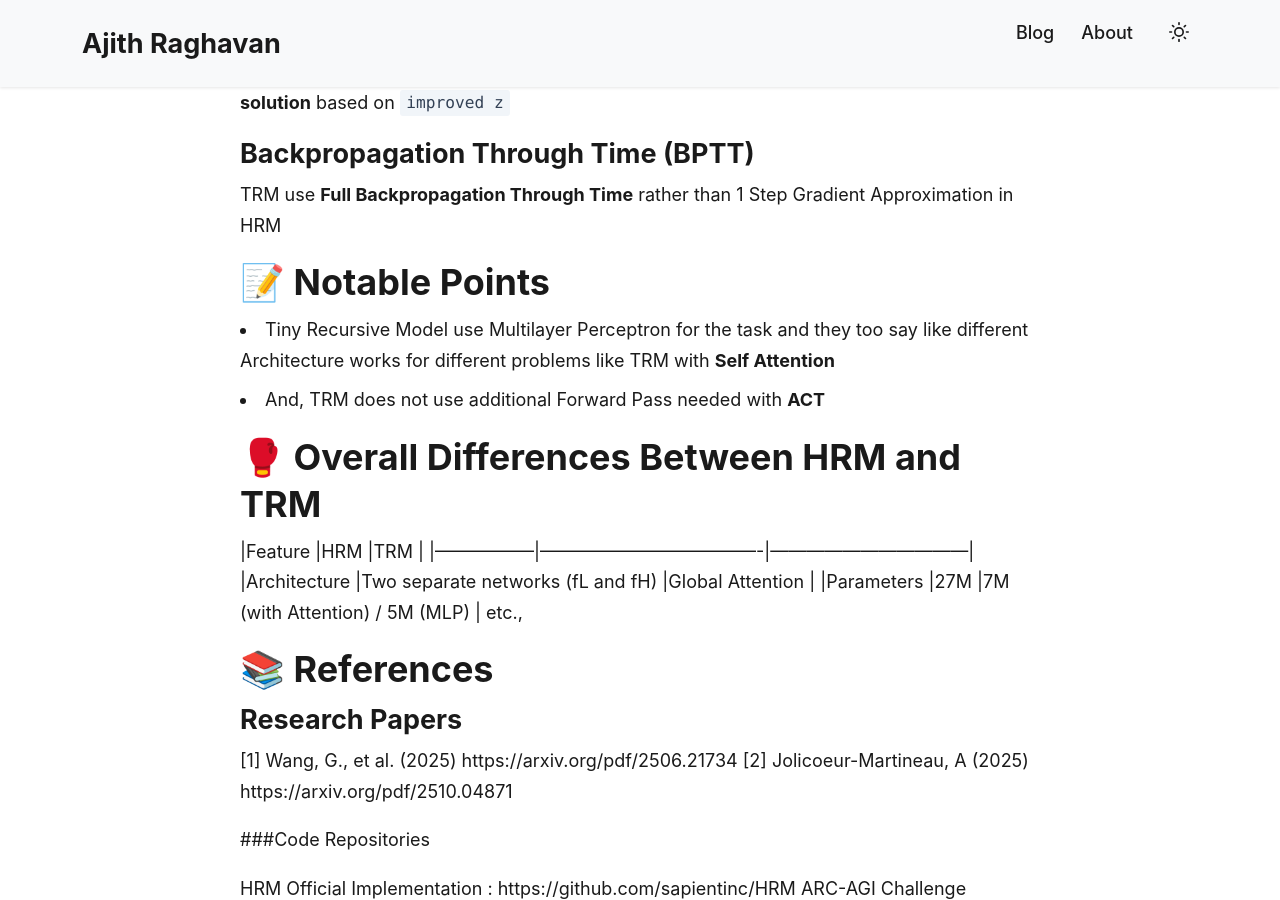
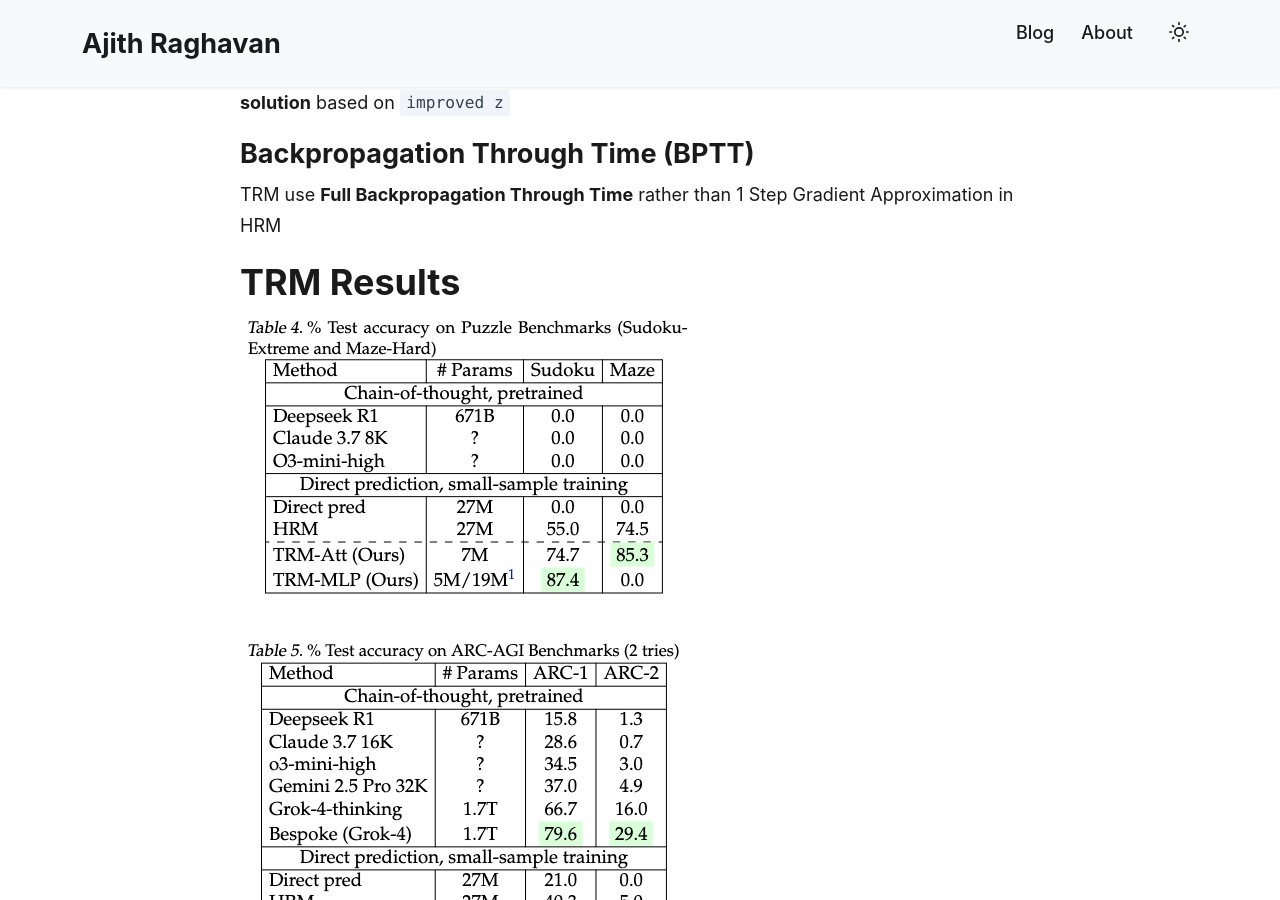
Before and after one commit to ajithraghavan/ajithraghavan.github.io, a Jekyll site: the page built from _posts/2025-10-09-hrm-and-trm.md, in a window 1280 px wide and 900 px high, scrolled down 5140 px. Built offline with Jekyll 4.4.1, drawn with Linux system fonts in a browser that asks for light colours.

Commit message:
Edit on HRM and TRM

```diff
--- a/_posts/2025-10-09-hrm-and-trm.md
+++ b/_posts/2025-10-09-hrm-and-trm.md
@@ -78,7 +78,7 @@
 
 ### HRM Results
 
-![HRM Brain](/assets/images/hrm-and-trm/hrm-results.png)
+![HRM Results](/assets/images/hrm-and-trm/hrm-results.png)
 
 Although there are more debate and discussion over HRM and [ARC-AGI itself tested HRM](https://arcprize.org/blog/hrm-analysis)
 
@@ -119,12 +119,19 @@
 ### Backpropagation Through Time (BPTT)
 TRM use **Full Backpropagation Through Time** rather than 1 Step Gradient Approximation in HRM
 
+## TRM Results
+
+![TRM Result 1](/assets/images/hrm-and-trm/trm-result-1.png)
+
+![TRM Result 2](/assets/images/hrm-and-trm/trm-result-2.png)
+
 ## 📝 Notable Points
 
 - Tiny Recursive Model use Multilayer Perceptron for the task and they too say like different Architecture works for different problems like TRM with **Self Attention**
 - And, TRM does not use additional Forward Pass needed with **ACT**
 
 ## 🥊 Overall Differences Between HRM and TRM
+
 |Feature          |HRM                                  |TRM                              |
 |-----------------|-------------------------------------|---------------------------------|
 |Architecture     |Two separate networks (fL and fH)    |Global Attention                 |
```
Also changed, not shown: assets/images/hrm-and-trm/trm-result-1.png (added), assets/images/hrm-and-trm/trm-result-2.png (added).
